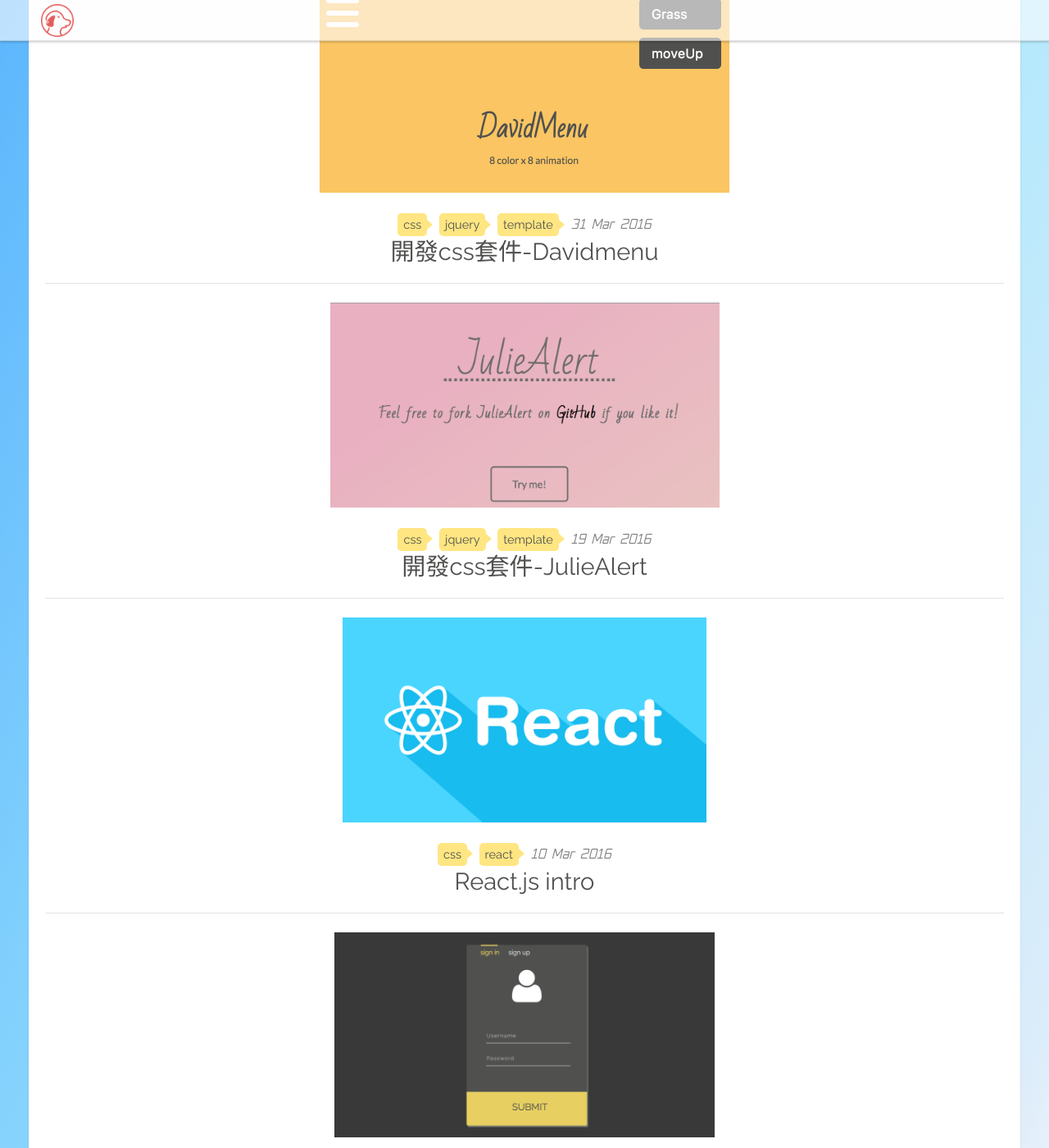
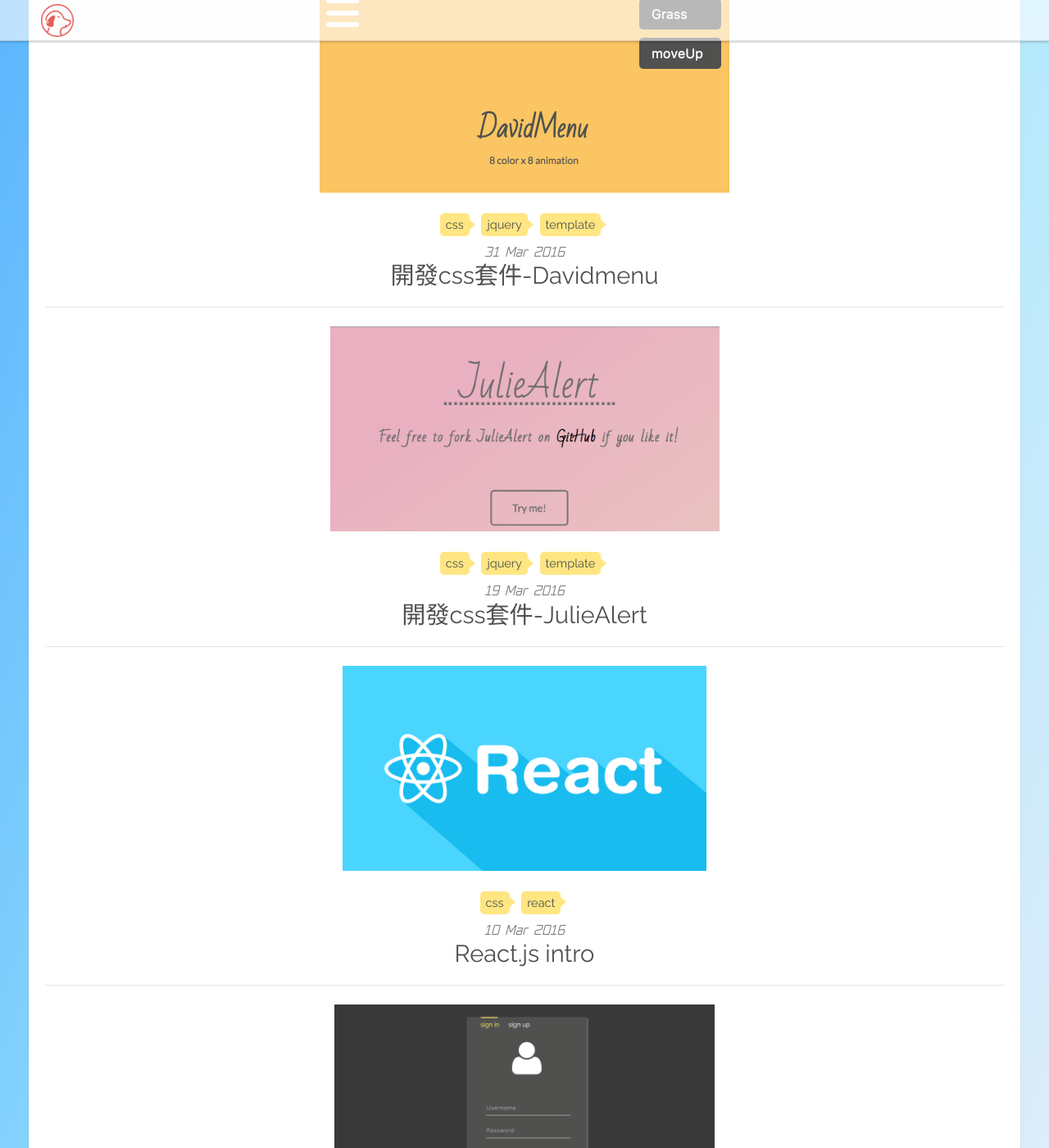
Before and after one commit to lichin-lin/lichin-lin.github.io, a Jekyll site: the page built from index.md, in a window 1280 px wide and 1400 px high, scrolled down 292 px. Shown: the whole window at 82% size. Built offline with Jekyll 4.4.1, drawn with Linux system fonts in a browser that asks for light colours; nearby versions of some CDN libraries.

Commit message:
fix post style

```diff
--- a/assets/themes/twitter/css/style.css
+++ b/assets/themes/twitter/css/style.css
@@ -260,8 +260,10 @@
 .posts .tags {
   margin-left: 0;
   padding-bottom: 5px;
+  text-align: center;
 }
 .posts .tags li {
+  margin-bottom: 10px;
   margin-right: 10px;
   padding: 3px 7px 3px 7px;
   font-size: 0.8em;
--- a/index.md
+++ b/index.md
@@ -17,6 +17,7 @@
   			{% for tag in post.tags %}
   			  <li><a href="/tags#{{ tag }}" class="tag">{{ tag }}</a></li>
   			{% endfor %}
+        <br>
         <span>{{ post.date | date_to_string }}</span>
   			</ul>
         <ul class="post-info">
```
